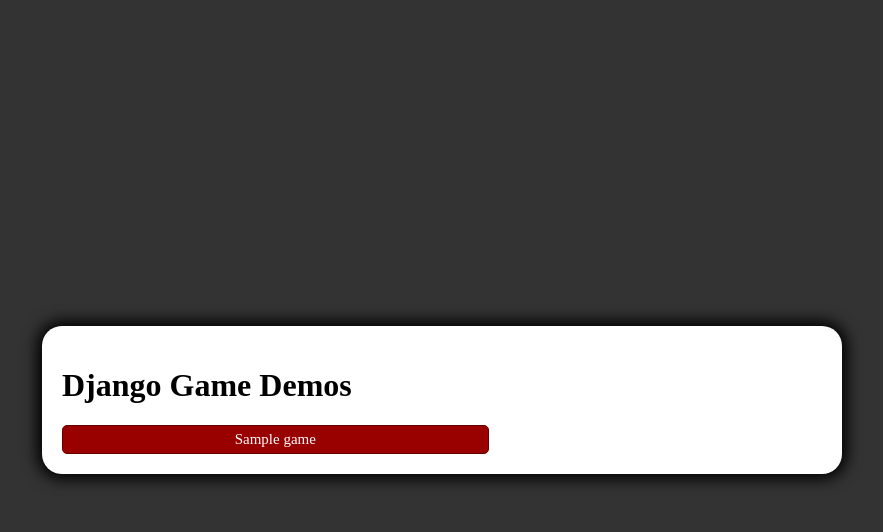
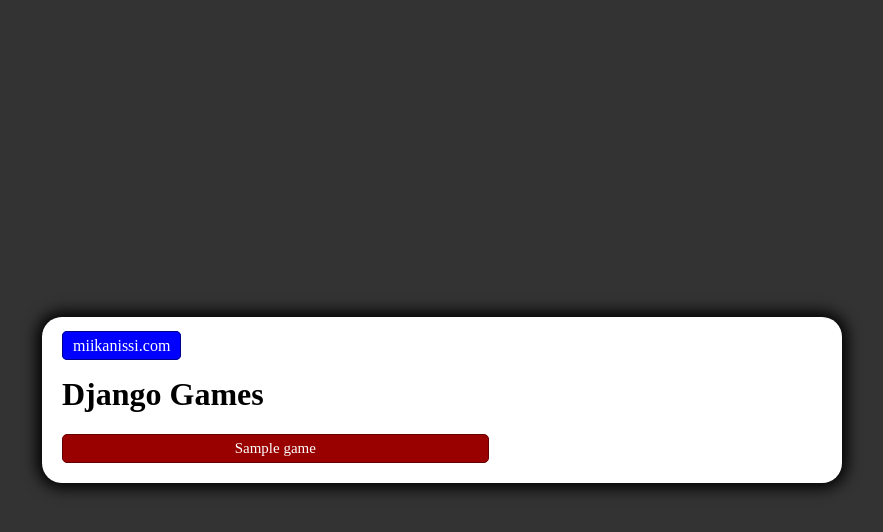
Before and after one commit to miikanissi/django-adventure-game, a Django app: template templates/game/index.html in a window 1280 px wide. Shown: the top 532 px of the page, without its empty margins (198-1081 px from the left). Run offline with Django 3.2, Linux system fonts and the light colour scheme; the template is opened without the code that fills it: most values are stand-ins (such as "Sample title", 1, 10 or a date in 2020).

Commit message:
small fixes

```diff
--- a/static/css/style.css
+++ b/static/css/style.css
@@ -52,3 +52,17 @@ body {
     border-color: black;
     background-color: hsl(0, 100%, 40%);
 }
+
+.menu-container {
+}
+
+.menu-button {
+    background-color: blue;
+    border: 1px solid darkblue;
+    border-radius: 5px;
+    padding: 5px 10px;
+    color: white;
+    outline: none;
+    text-decoration:none;
+    text-align:center;
+}
--- a/templates/game/game.html
+++ b/templates/game/game.html
@@ -21,7 +21,11 @@
   </head>
   <body>
     <div class="container">
-      <div id="text">{{scene.description}}</div>
+      <div class="menu-container">
+        <a class="menu-button" href="https://miikanissi.com">miikanissi.com</a>
+        <a class="menu-button" href="{% url 'index' %}">Menu</a>
+      </div>
+      <div id="text">{{scene.description | linebreaks}}</div>
       <form method="POST" action=""/>
         {% csrf_token %}
         <div id="option-buttons" class="btn-grid">
--- a/templates/game/index.html
+++ b/templates/game/index.html
@@ -14,10 +14,13 @@
   </head>
   <body>
     <div class="container">
-      <h1 id="title">Django Game Demos</h1>
-      <div id="options-buttons" class="btn-grid">
+      <div class="menu-container">
+        <a class="menu-button" href="https://miikanissi.com">miikanissi.com</a>
+      </div>
+      <h1 id="title">Django Games</h1>
+      <div class="btn-grid">
         {% for game in game_list %}
-        <a class="btn" href="/{{game.title}}">{{game.title}}</a>
+        <a class="btn" href="{% url 'game' game.slug %}">{{game.title}}</a>
         {% endfor %}
       </div>
     </div>
```
Also changed, not shown: game/models.py (+4 -3 lines), game/urls.py (+4 -4 lines), game/views.py (+3 -4 lines).
